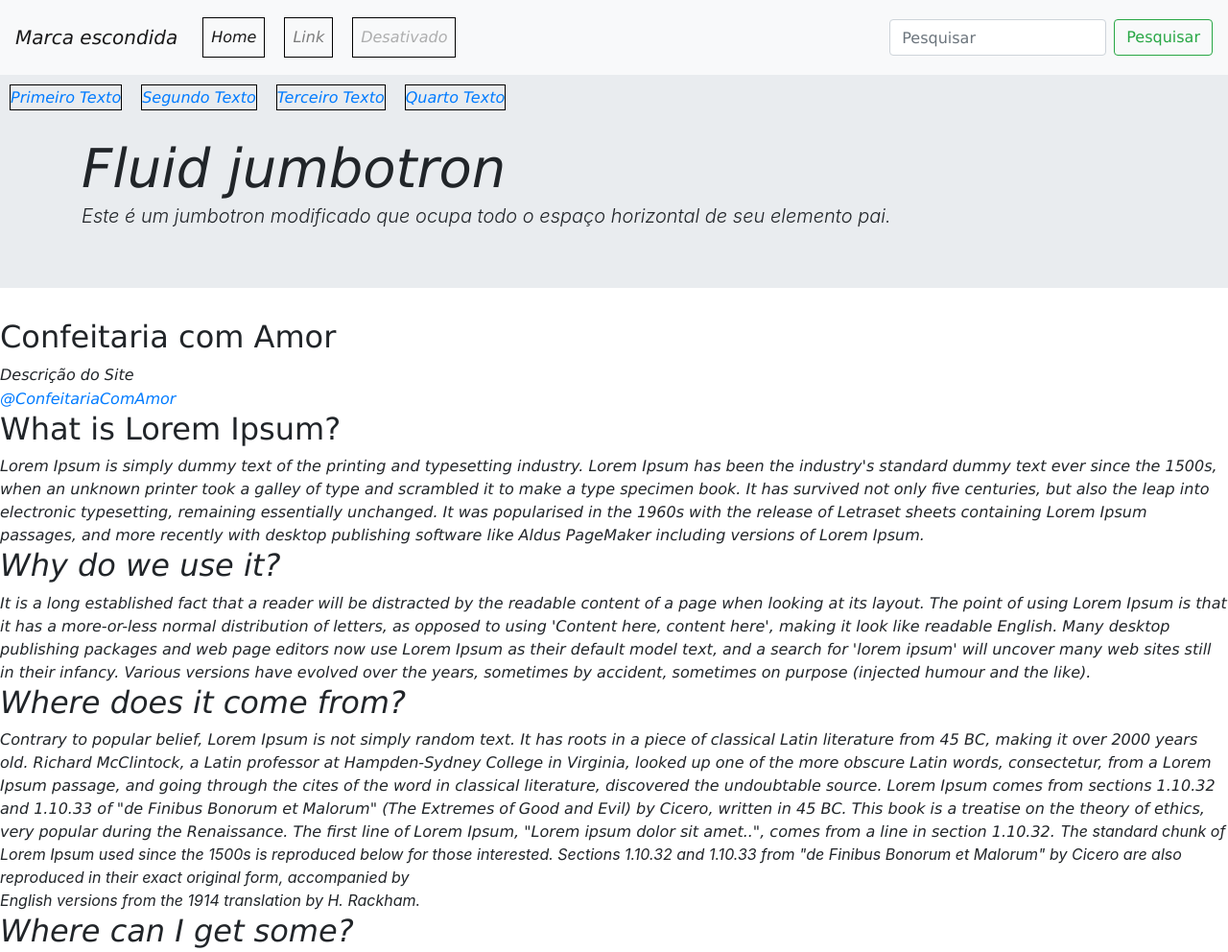
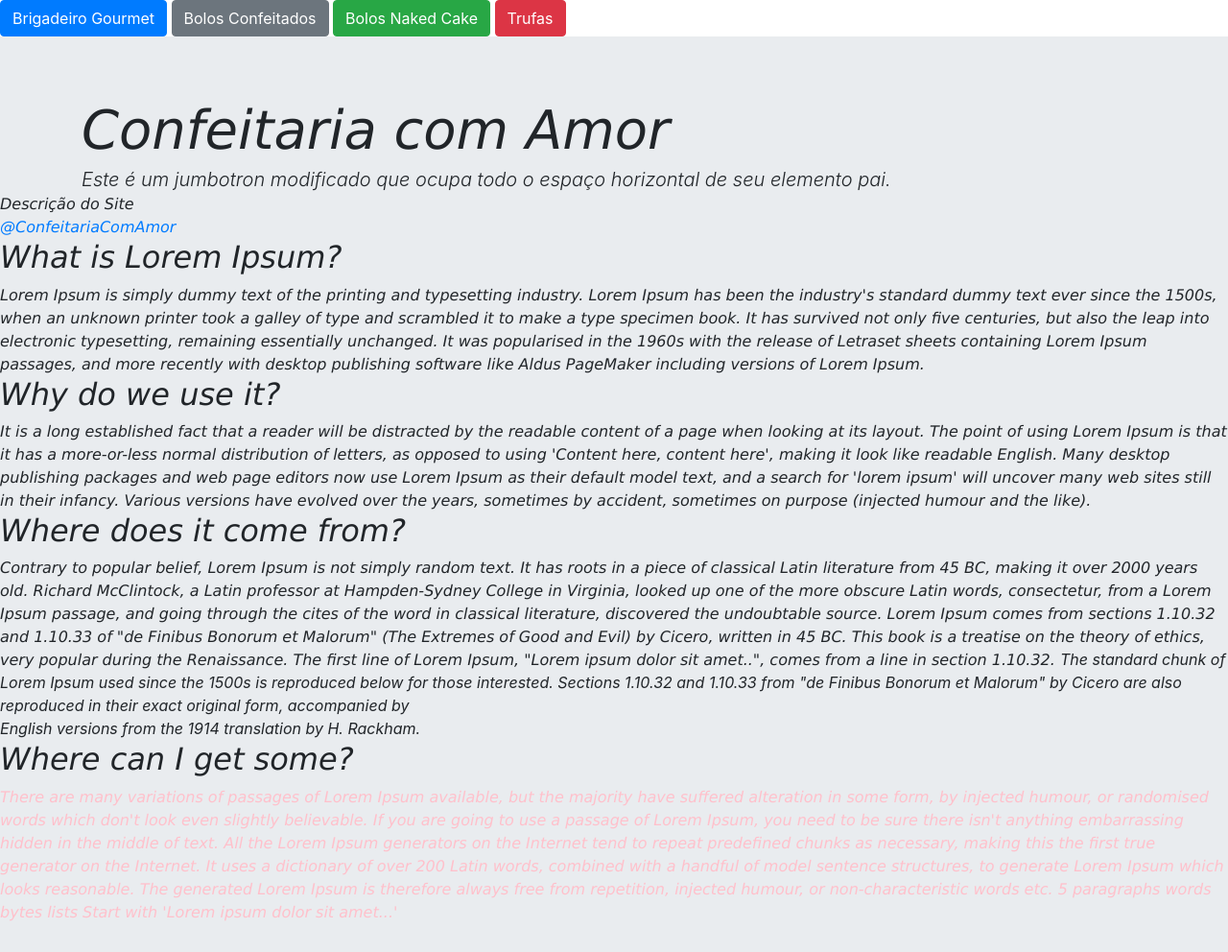
Before and after one commit to RafaClaudino/PrimeiraPagina, a plain HTML site: page index.html in a window 1280 px wide. Shown: the top 992 px of the page at 96% size. Drawn offline with nearby package versions, Linux system fonts and the light colour scheme.

Commit message:
Alterções 24/09

```diff
--- a/index.html
+++ b/index.html
@@ -16,42 +16,19 @@
 </head>
 
 <body>
-<nav class="navbar navbar-expand-lg navbar-light bg-light">
-  <button class="navbar-toggler" type="button" data-toggle="collapse" data-target="#navbarTogglerDemo01" aria-controls="navbarTogglerDemo01" aria-expanded="false" aria-label="Alterna navegação">
-    <span class="navbar-toggler-icon"></span>
-  </button>
-  <div class="collapse navbar-collapse" id="navbarTogglerDemo01">
-    <a class="navbar-brand" href="#">Marca escondida</a>
-    <ul class="navbar-nav mr-auto mt-2 mt-lg-0">
-      <li class="nav-item active">
-        <a class="nav-link" href="#">Home <span class="sr-only">(Página atual)</span></a>
-      </li>
-      <li class="nav-item">
-        <a class="nav-link" href="#">Link</a>
-      </li>
-      <li class="nav-item">
-        <a class="nav-link disabled" href="#">Desativado</a>
-      </li>
+    <button type="button" class="btn btn-primary">Brigadeiro Gourmet</button>
+    <button type="button" class="btn btn-secondary">Bolos Confeitados</button>
+    <button type="button" class="btn btn-success">Bolos Naked Cake</button>
+    <button type="button" class="btn btn-danger">Trufas</button>
+
     </ul>
-    <form class="form-inline my-2 my-lg-0">
-      <input class="form-control mr-sm-2" type="search" placeholder="Pesquisar" aria-label="Pesquisar">
-      <button class="btn btn-outline-success my-2 my-sm-0" type="submit">Pesquisar</button>
-    </form>
-  </div>
-</nav>
-    <li><a href="">Primeiro Texto</a></li>
-    <li><a href="">Segundo Texto</a></li>
-    <li><a href="">Terceiro Texto</a></li>
-    <li><a href="#rosa">Quarto Texto</a></li>
-    </ul>
-    <h1>
+
         <div class="jumbotron jumbotron-fluid">
             <div class="container">
-                <h1 class="display-4">Fluid jumbotron</h1>
+                <h1 class="display-4">Confeitaria com Amor</h1>
                 <p class="lead">Este é um jumbotron modificado que ocupa todo o espaço horizontal de seu elemento pai.
                 </p>
             </div>
-        </div>Confeitaria com Amor
     </h1>
     <div class="rosa">Descrição do Site </div>
     <a href="https://instagram.com/aracellybarbosaconfeitaria?igshid=105g6vdcb3u2p">@ConfeitariaComAmor</a>
```
